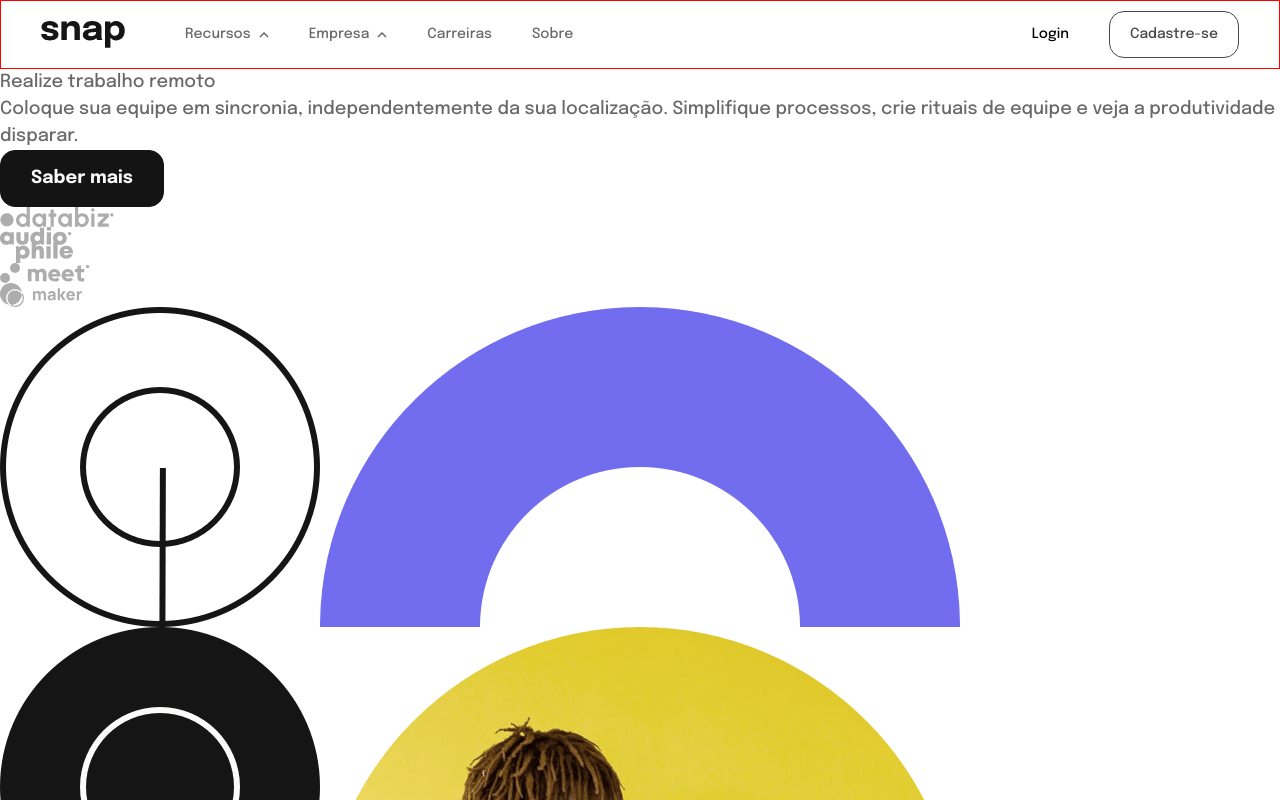
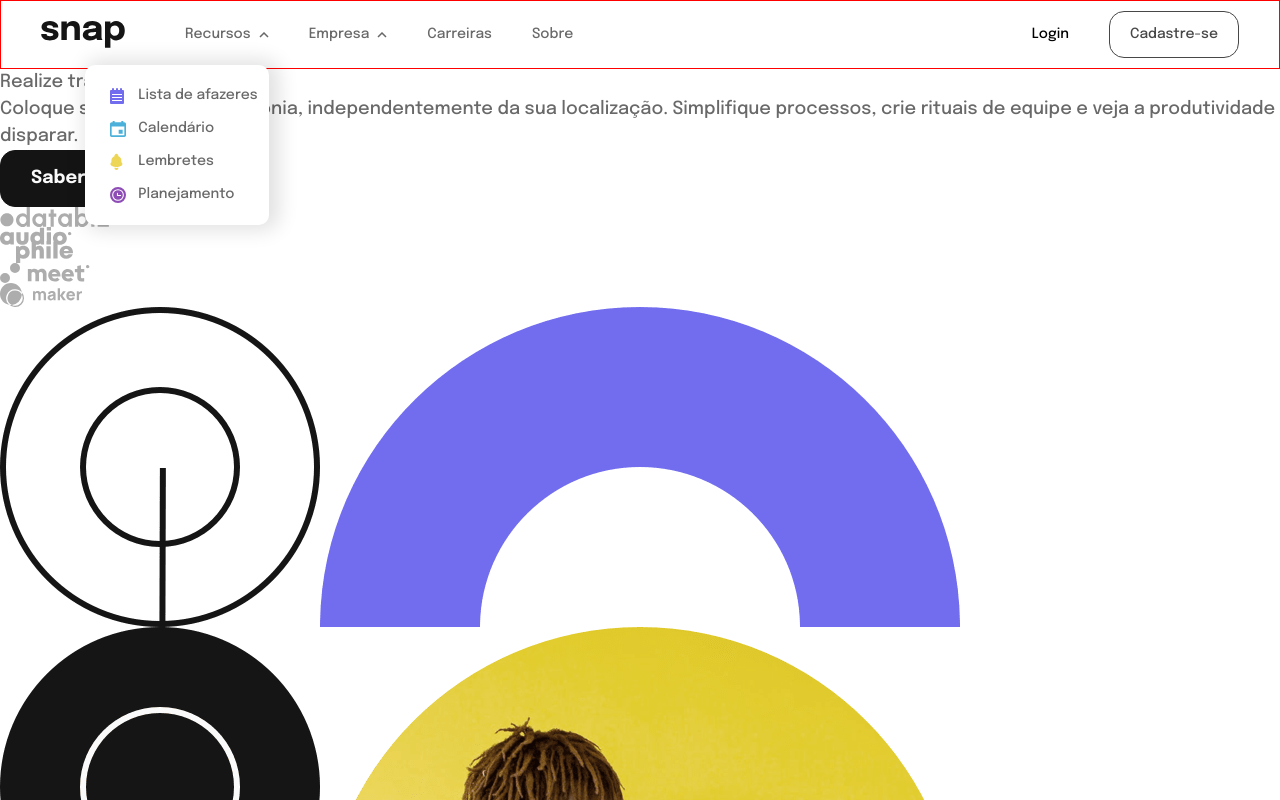
Before and after one commit to Leo-Henrique/intro-section, a React (Vite) app: page / in a window 1280 px wide. Both pictures are taken after a click on the button "Recursos". Shown: the top 800 px of the page. Built offline with nearby package versions, Linux system fonts and the light colour scheme.

Commit message:
Finished dropdown

```diff
--- /dev/null
+++ b/src/clickOutside.jsx
@@ -0,0 +1,36 @@
+const clickOutside = (elements, callback) => {
+    const attr = "data-clickOutside";
+    const handleElements = () => {
+        elements.forEach(parent => {
+            const children = parent.querySelectorAll("*");
+            const allElements = [parent, ...children]
+
+            if (!parent.hasAttribute(attr))
+                allElements.forEach(element => element.setAttribute(attr, ""));
+            else
+                allElements.forEach(element => element.removeAttribute(attr));
+        });
+    }
+    const addEvents = (add) => {
+        const names = ["mousedown", "touchstart"];
+
+        names.forEach(event => {
+            if (add)
+                document.addEventListener(event, handleClick);
+            else
+                document.removeEventListener(event, handleClick);
+        });
+    }
+    function handleClick({ target }) {
+        if (!target.hasAttribute(attr)) {
+            callback();
+            handleElements();
+            addEvents(false);
+        }
+    }
+
+    handleElements();
+    addEvents(true);
+}
+
+export default clickOutside;
--- a/src/components/Button/style.module.scss
+++ b/src/components/Button/style.module.scss
@@ -29,14 +29,14 @@
             }
         }
         &:active {
-            color: $support-light-2;
-            border-color: $support-light-2;
+            color: $support-light-3;
+            border-color: $support-light-3;
         }
     }
     &Filled {
         background-color: $support-dark-1;
         border-color: $support-dark-1;
-        color: $support-light-1;
+        color: $support-light-2;
 
         @include desktop {
             &:hover {
@@ -45,8 +45,8 @@
             }
         }
         &:active {
-            color: $support-light-2;
-            border-color: $support-light-2;
+            color: $support-light-3;
+            border-color: $support-light-3;
         }
     }
 }
--- a/src/components/Dropdown/index.jsx
+++ b/src/components/Dropdown/index.jsx
@@ -1,22 +1,64 @@
 import React from 'react';
 import { ReactComponent as SVGArrowUp } from "../../assets/icon-arrow-up.svg"
 import styles from "./style.module.scss";
+import clickOutside from "../../clickOutside";
 
 export const DropdownItem = ({icon, text}) => {
     return (
-        <a href="#" className={styles.dropdownItem}>
-            {icon ? <div>{React.createElement(icon)}</div> : null}
+        <li className={styles.dropdownItem}>
+            <a href="#">
+                {icon ? <div>{React.createElement(icon)}</div> : null}
 
-            {icon ? <span>{text}</span> : text}
-        </a>
+                {icon ? <span>{text}</span> : text}
+            </a>
+        </li>
     )
 }
 
+export const Dropdown = ({ name, children }) => {
+    const [dropdown, setDropdown] = React.useState(false);
+    const btn = React.useRef();
+    const toggleDropdown = () => {
+        const attr = "data-transition";
+        const { current } = btn;
+        const menu = current.nextElementSibling;
+        const { milliseconds } = {
+            get duration() {return getComputedStyle(menu).transitionDuration},
+            get seconds() {return this.duration.slice(0, -1)},
+            get milliseconds() {return +this.seconds * 1000}
+        }
+        const close = () => {
+            setDropdown(false);
+            menu.classList.remove(styles.show);
+            setTimeout(() => {
+                menu.classList.remove(styles.display);
+                current.removeAttribute(attr);
+            }, milliseconds);
+        }
+        const animation = () => {
+            current.setAttribute(attr, "");
 
-export const Dropdown = ({ name, children }) => {
+            if (!dropdown) {
+                setDropdown(true);
+                menu.classList.add(styles.display);
+                setTimeout(() => menu.classList.add(styles.show), 20);
+                setTimeout(() => {
+                    clickOutside([current, menu], close);
+                    current.removeAttribute(attr);
+                }, milliseconds + 20);
+            } else
+                close();
+        }
+
+        if (!current.hasAttribute(attr)) animation();
+    }
+
     return (
         <>
-            <button className={styles.dropdownBtn}>
+            <button className={styles.dropdownBtn}
+            onClick={toggleDropdown}
+            ref={btn}
+            aria-expanded={dropdown ? true : false}>
                 <span>
                     {name}
                 </span>
--- a/src/components/Dropdown/style.module.scss
+++ b/src/components/Dropdown/style.module.scss
@@ -1,3 +1,6 @@
+@import "../../scss/mixins";
+@import "../../scss/variables";
+
 .dropdownBtn {
     display: flex;
     align-items: center;
@@ -5,5 +8,38 @@
     cursor: pointer;
 }
 .dropdownMenu {
+    position: absolute;
+    right: 2rem;
+    z-index: $zIndex-dropdown;
+    border-radius: 10px;
+    background-color: $support-light-1;
+    box-shadow: 5px 0 20px 5px rgba(0, 0, 0, 0.12);
+    padding: calc(2rem - 0.6rem) 0;
+    opacity: 0;
+    transform: translate3D(0, -15px, 0);
+    transition-property: opacity, transform;
+    transition-duration: 200ms;
+    transition-timing-function: ease-in-out;
     display: none;
+
+    &.display {
+        display: block;
+    }
+    &.show {
+        opacity: 1;
+        transform: none;
+    }
+    .dropdownItem > a {
+        display: flex;
+        align-items: center;
+        padding: 0.6rem 2.5rem;
+
+        > *:first-child {
+            flex: 0 0 28px;
+        }
+    }
+    .dropdownItem a {
+        color: inherit;
+        white-space: nowrap;
+    }
 }
--- a/src/components/Header/style.module.scss
+++ b/src/components/Header/style.module.scss
@@ -61,10 +61,12 @@
         align-items: center;
         flex: 1;
 
+        .navItem {
+            position: relative;
+        }
         .navItem > button,
-        .navItem > a {
+        .navItem a {
             color: inherit;
-            padding: 2rem;
 
             @include desktop {
                 &:hover {
@@ -74,6 +76,10 @@
             &:active {
                 color: $support-dark-2;
             }
+        }
+        .navItem > button,
+        .navItem > a {
+            padding: 2rem;
         }
         .navItem > a {
             display: block;
@@ -95,7 +101,7 @@
                 }
             }
             &:active {
-                color: $support-light-2;
+                color: $support-light-3;
             }
         }
     }
--- a/src/scss/_main.scss
+++ b/src/scss/_main.scss
@@ -3,7 +3,7 @@ body {
     font-size: $body;
     font-weight: 500;
     line-height: 1.5;
-    color: $support-light-2;
+    color: $support-light-3;
 }
 .container {
     max-width: 1140px;
--- a/src/scss/_variables.scss
+++ b/src/scss/_variables.scss
@@ -1,7 +1,10 @@
-$support-light-1: #fafafa;
-$support-light-2: #696969;
+$support-light-1: #FFF;
+$support-light-2: #fafafa;
+$support-light-3: #696969;
 $support-dark-1: #141414;
 $support-dark-2: #474747;
 
 $body: 1.8rem;
 $body-sm: $body - 0.2rem;
+
+$zIndex-dropdown: 10;
```
